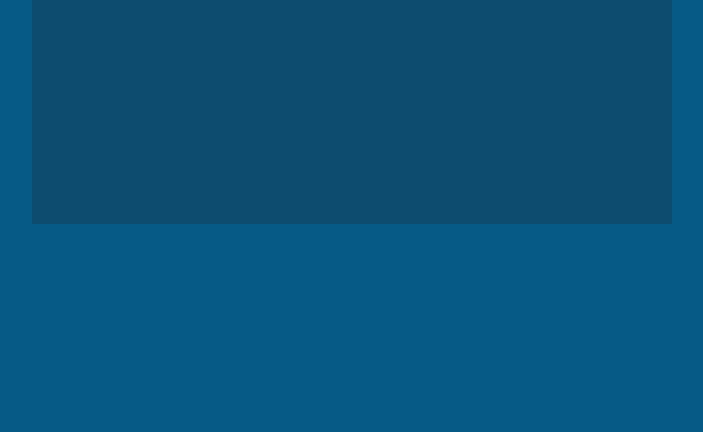
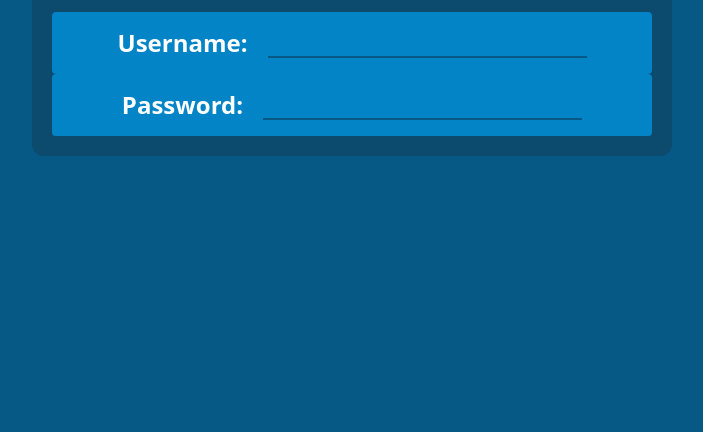
Before and after one commit to abhay-ag/backend-practice, a website: page login-signup/public/index.html in a window 1280 px wide. Shown: the part 368-800 px from the top of the page, without its empty margins (288-991 px from the left). Drawn offline with Linux system fonts and the light colour scheme.

Commit message:
basic form made

```diff
--- a/login-signup/public/index.html
+++ b/login-signup/public/index.html
@@ -7,7 +7,18 @@
     <title>Login-Signup</title>
     <link rel="stylesheet" href="style.css">
 </head>
-<body class="bg-sky-800 flex flex-col items-center justify-center box-border w-screen h-screen">
-    <form action="/login" method="post" class="bg-sky-900 w-screen h-screen md:w-1/2 md:h-96"></form>
+<body class="bg-sky-800 flex flex-col items-center p-5 justify-center box-border w-screen h-screen lg:p-0">
+    <form action="/login" method="post" class="bg-sky-900 flex flex-col w-screen box-border m-5 p-5 rounded-xl md:w-9/12 lg:w-1/2 h-fit">
+        <div class="flex flex-row w-full h-fit bg-sky-700 font-bold text-white rounded-xl items-center text-4xl justify-start md:justify-center p-3">Login/Signup</div>
+
+        <div class="flex items-start md:items-center justify-end md:justify-center rounded font-bold text-white text-2xl flex-col md:flex-row p-2 box-border w-full h-fit bg-sky-600 mt-5">
+            Username:
+            <input type="text" name="uName" class="text-xl text-black box-border md:pl-2 pr-2 outline-0 mt-2 md:mb-2 md:ml-5 bg-transparent border-b-2 border-sky-800 font-bold">
+        </div>
+        <div class="flex items-start md:items-center justify-end md:justify-center rounded font-bold text-white text-2xl flex-col md:flex-row p-2 box-border w-full h-fit bg-sky-600">
+            Password:
+            <input type="password" name="pass" class="text-xl text-black box-border md:pl-2 pr-2 outline-0 mt-2 md:mb-2 md:ml-5 bg-transparent border-b-2 border-sky-800 font-bold">
+        </div>
+    </form>
 </body>
 </html>
```
Also changed, not shown: login-signup/public/style.css.
